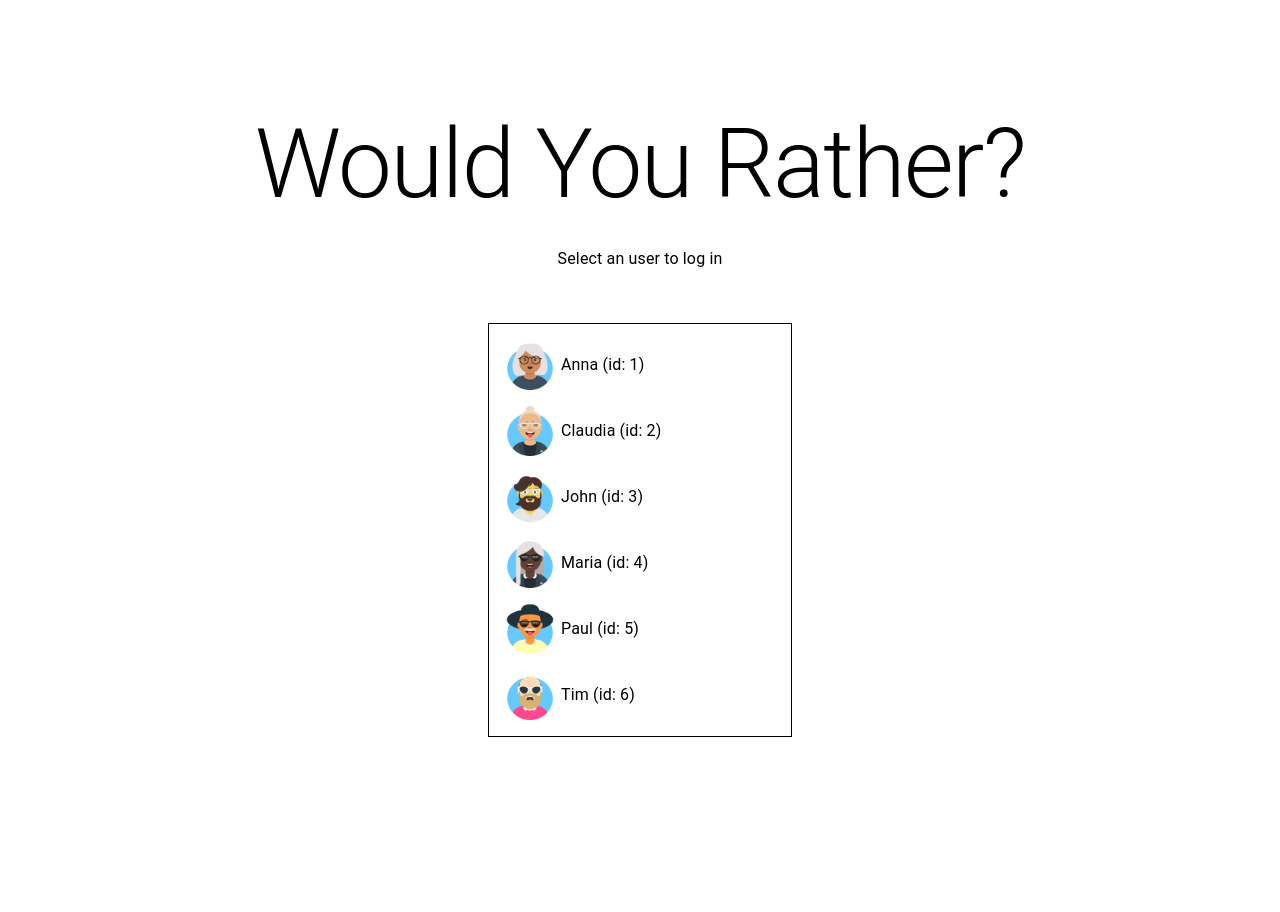
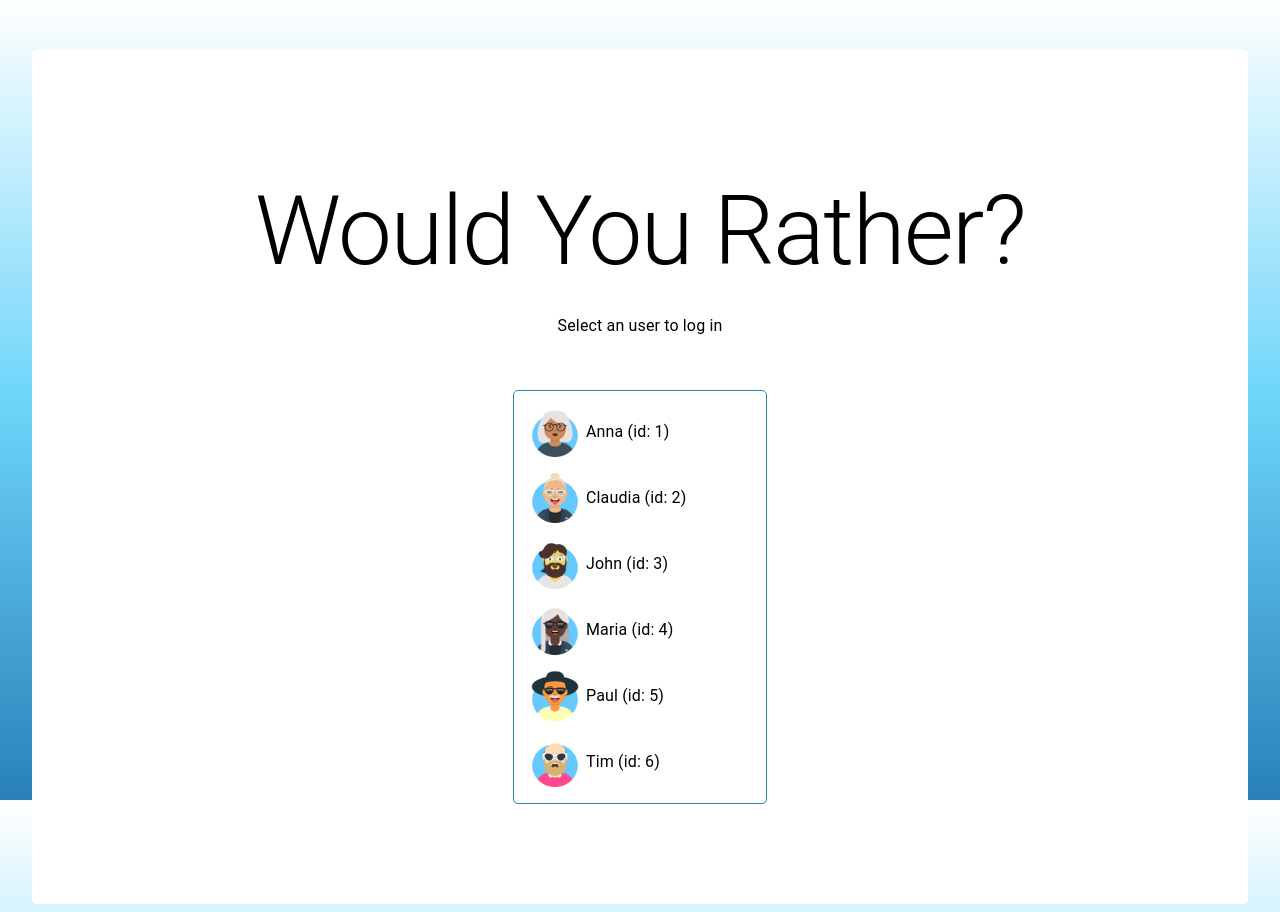
Before and after one commit to mariana-martins/would-you-rather, a React (Create React App) app: page / in a window 1280 px wide. Before the commit the page ends 800 px from the top, so only its background shows below. Built offline with nearby package versions, Linux system fonts and the light colour scheme.

Commit message:
Improving layout on login page

```diff
--- a/public/index.html
+++ b/public/index.html
@@ -5,6 +5,16 @@
     <link rel="icon" href="%PUBLIC_URL%/favicon.ico" />
     <meta name="viewport" content="width=device-width, initial-scale=1" />
     <meta name="theme-color" content="#000000" />
+    <style>
+      body {
+        background: #2980B9;  /* fallback for old browsers */
+        background: -webkit-linear-gradient(to bottom, #FFFFFF, #6DD5FA, #2980B9);  /* Chrome 10-25, Safari 5.1-6 */
+        background: linear-gradient(to bottom, #FFFFFF, #6DD5FA, #2980B9); /* W3C, IE 10+/ Edge, Firefox 16+, Chrome 26+, Opera 12+, Safari 7+ */
+        background-repeat: no-repeat;
+        background-attachment: fixed;
+        margin-top: 0;
+      }
+    </style>
     <meta
       name="description"
       content="Web site created using create-react-app"
--- a/src/components/pages/Login.js
+++ b/src/components/pages/Login.js
@@ -16,14 +16,21 @@ const useStyles = makeStyles({
     height: 50,
   },
   title: {
-    paddingTop: 100,
+    paddingTop: 25,
     paddingBottom: 25,
   },
   subtitle: {
     paddingBottom: 50,
   },
   list: {
-    border: '1px black solid',
+    border: '1px #2980B9 solid',
+    borderRadius: 5,
+  },
+  loginPage: {
+    backgroundColor: '#fff',
+    padding: 100,
+    marginTop: 50,
+    borderRadius: 5,
   },
 });
 
@@ -40,7 +47,7 @@ const mapDispatchToProps = {
 function Login(props) {
   const classes = useStyles();
   return (
-    <Grid container>
+    <Grid container className={classes.loginPage}>
       <Grid item xs={12}>
         <Typography align={'center'} variant="h1" className={classes.title}>
           Would You Rather?
@@ -61,8 +68,12 @@ function Login(props) {
               root: classes.list,
             }}
           >
-            {props.users.map((user) => (
-              <ListItem button onClick={() => props.setAuthedUser(user.id)}>
+            {props.users.map((user, i) => (
+              <ListItem
+                key={i}
+                button
+                onClick={() => props.setAuthedUser(user.id)}
+              >
                 <ListItemIcon>
                   <img
                     src={user.avatar}
```
